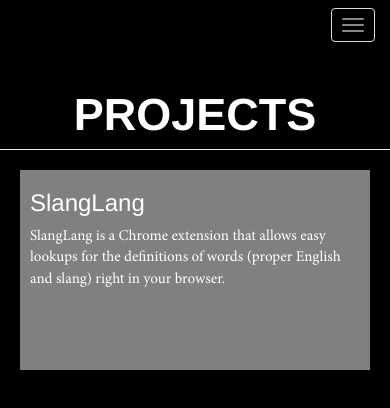
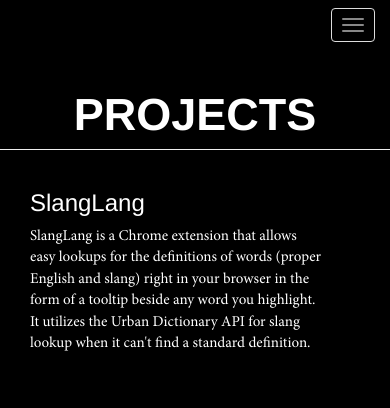
Before and after one commit to rosexu/rosexu.github.io, a website: page portfolio.html in a window 390 px wide. Both pictures are taken after a click on the element 194 px from the left and 269 px from the top of the page. Drawn offline with Linux system fonts and the light colour scheme.

Commit message:
make portfolio page responsive

```diff
--- a/js/portfolio.js
+++ b/js/portfolio.js
@@ -5,7 +5,6 @@
 
 function initVariables() {
 	this.$projects = $('.project');
-	console.log(this.$projects);
 }
 
 function initEvents() {
@@ -13,18 +12,21 @@
 		var $this = $(this);
 		var $textView = $this.find('.text-view');
 		var $picView = $this.find('.picture-view');
-		$this.bind('click', function() {
-			toggleClass($textView, $picView);
-		});
+		var isVisible = $textView.is(':visible');
+		if (!$textView.is(":visible")) {
+			$this.bind('click', function() {
+				toggleClass($textView, $picView);
+			});
+		}
 	});
 }
 
 function toggleClass(textView, picView) {
-	if (textView.hasClass('hidden')) {
-		textView.removeClass('hidden');
-		picView.addClass('hidden');
+	if (textView.is(":visible")) {
+		textView.hide();
+		picView.show();
 	} else {
-		textView.addClass('hidden');
-		picView.removeClass('hidden');
+		textView.show();
+		picView.hide();
 	}
 }
--- a/less/portfolio.less
+++ b/less/portfolio.less
@@ -1,5 +1,5 @@
 div.project {
-    background: gray;
+    /*background: gray;*/
     height: 200px;
     padding: 0;
 
@@ -14,7 +14,32 @@
 
     .text-view {
         height: 100%;
-        width: 100%;
+        width: 314px;
         padding: 0 10px;
     }
+
+    .hid-xs {
+        display: none;
+    }
 }
+
+/*medium viewport*/
+@media screen and (min-width: 768px) {
+    div.project {
+        .picture-view {
+            width: auto;
+            display: inline;
+        }
+
+        .text-view {
+            width: auto;
+            height: auto;
+            display: inline;
+            font-size: 16.5px;
+        }
+
+        .hid-xs{
+            display: block;
+        }
+    }
+}
--- a/portfolio.html
+++ b/portfolio.html
@@ -45,13 +45,17 @@
 		<h1 class="my page-header">Projects</h1>
 
 		<div class="row">
-			<div class="project col-xs-10 col-xs-offset-1 col-sm-6 col-sm-offset-1">
-				<div class="picture-view">
+			<div class="project
+			col-xs-10 col-xs-offset-1
+			col-sm-10
+			col-md-7
+			col-lg-6">
+				<div class="picture-view pull-left">
 					<img class="picture" src="images/slanglang.png">
 				</div>
-				<div class="text-view hidden">
+				<div class="text-view hid-xs">
 					<h3>SlangLang</h3>
-					<p>SlangLang is a Chrome extension that allows easy lookups for the definitions of words (proper English and slang) right in your browser.</p>
+					<p>SlangLang is a Chrome extension that allows easy lookups for the definitions of words (proper English and slang) right in your browser in the form of a tooltip beside any word you highlight. It utilizes the Urban Dictionary API for slang lookup when it can't find a standard definition. </p>
 				</div>
 			</div>
 		</div>
```
Also changed, not shown: css/main.css.
